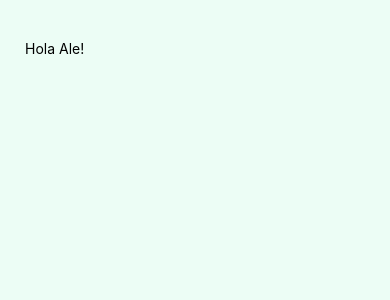
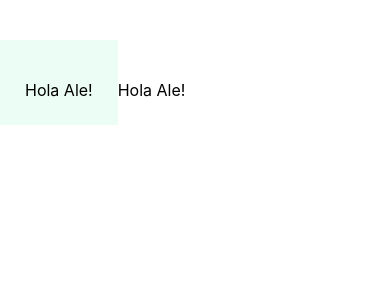
Before and after one commit to gabrielagi/auth-firebase-TS, a React Native app: screen / in a window 390 px wide. Shown: the top 300 px of the page. Built offline with nearby package versions, Linux system fonts and the light colour scheme.

Commit message:
Text components

```diff
--- a/App.tsx
+++ b/App.tsx
@@ -2,11 +2,21 @@ import { StatusBar } from 'expo-status-bar';
 import { StyleSheet, Text, View } from 'react-native';
 
 import MainContainer from './components/containers/MainContainer';
+import SmallText from './components/Texts/SmallText';
 
 export default function App() {
   return (
-    <MainContainer>
+    // <MainContainer>
+    //   <Text>Hola Ale!</Text>
+    //   <StatusBar style='auto'/>
+    // </MainContainer>
+    <SmallText>
+      <MainContainer>
       <Text>Hola Ale!</Text>
-    </MainContainer>
+      <StatusBar style='auto'/>
+      </MainContainer>
+      <Text>Hola Ale!</Text>
+      <StatusBar style='auto'/>
+    </SmallText>
   );
 }
--- /dev/null
+++ b/components/Texts/SmallText.tsx
@@ -0,0 +1,10 @@
+import React from 'react';
+import { SmallTextStyled } from '../../styles';
+import { TextProps } from '../containers/types'
+
+  const SmallText = (props: TextProps) => {
+    return <SmallTextStyled>{props.children}</SmallTextStyled>;
+  };
+
+
+export default SmallText;
--- a/components/containers/MainContainer.tsx
+++ b/components/containers/MainContainer.tsx
@@ -1,16 +1,8 @@
-import React, { FunctionComponent } from 'react';
-import {StyledView} from '../../styles';
+import { MainContainerStyled } from '../../styles';
+import { ContainerProps } from '../containers/types'
 
-// Set the props object to any type
-//If you don't need to pass any children to your component, simply use the component as <MyComponent />
-
-type BoxProps = {
-    children: React.ReactNode; // 👈️ define children prop
+  const MainContainer = (props: ContainerProps) => {
+    return <MainContainerStyled>{props.children}</MainContainerStyled>;
   };
 
-  const MainContainer = (props: BoxProps) => {
-    return <StyledView>{props.children}</StyledView>;
-  };
-
-
 export default MainContainer;
--- /dev/null
+++ b/components/containers/types.tsx
@@ -0,0 +1,20 @@
+import { ReactNode } from "react";
+import { StyleProp, ViewStyle, TextStyle } from 'react-native';
+
+// export interface ContainerProps {
+//     children: ReactNode;
+//     style?: StyleProp<ViewStyle>;
+// }
+
+// Set the props object to any type
+//If you don't need to pass any children to your component, simply use the component as <MyComponent />
+
+export type ContainerProps = {
+    children: React.ReactNode; // 👈️ define children prop
+    style?: StyleProp<ViewStyle>;
+  };
+
+export type TextProps = {
+    children: React.ReactNode; // 👈️ define children prop
+    style?: StyleProp<TextStyle>;
+  };
--- a/styles.tsx
+++ b/styles.tsx
@@ -20,13 +20,23 @@ export const Container = styled.SafeAreaView`
     padding: 20px;
     padding-top: ${Constants.statusBarHeight + 'px'};
 `;
-export const StyledView = styled.View`
+export const MainContainerStyled = styled.View`
     flex: 1;
     padding: 25px;
     padding-top: 40px;
     background-color: ${colors.primary};
+    align-items: center;
+    justify-content: center;
 `;
-export const ThemeButtonText = styled.Text`
+export const SmallTextStyled = styled.Text`
     font-size: 16px;
-    color: ${colors.BUTTON_COLOR}
+    padding-top: 40px;
+    text-align: left;
+    color: ${colors.black};
 `;
+export const RegularTextStyled = styled.Text`
+    font-size: 22px;
+    padding-top: 40px;
+    text-align: left;
+    color: ${colors.black};
+`;
```
Also changed, not shown: components/Texts/RegularText.tsx (added, +10 -0 lines).
